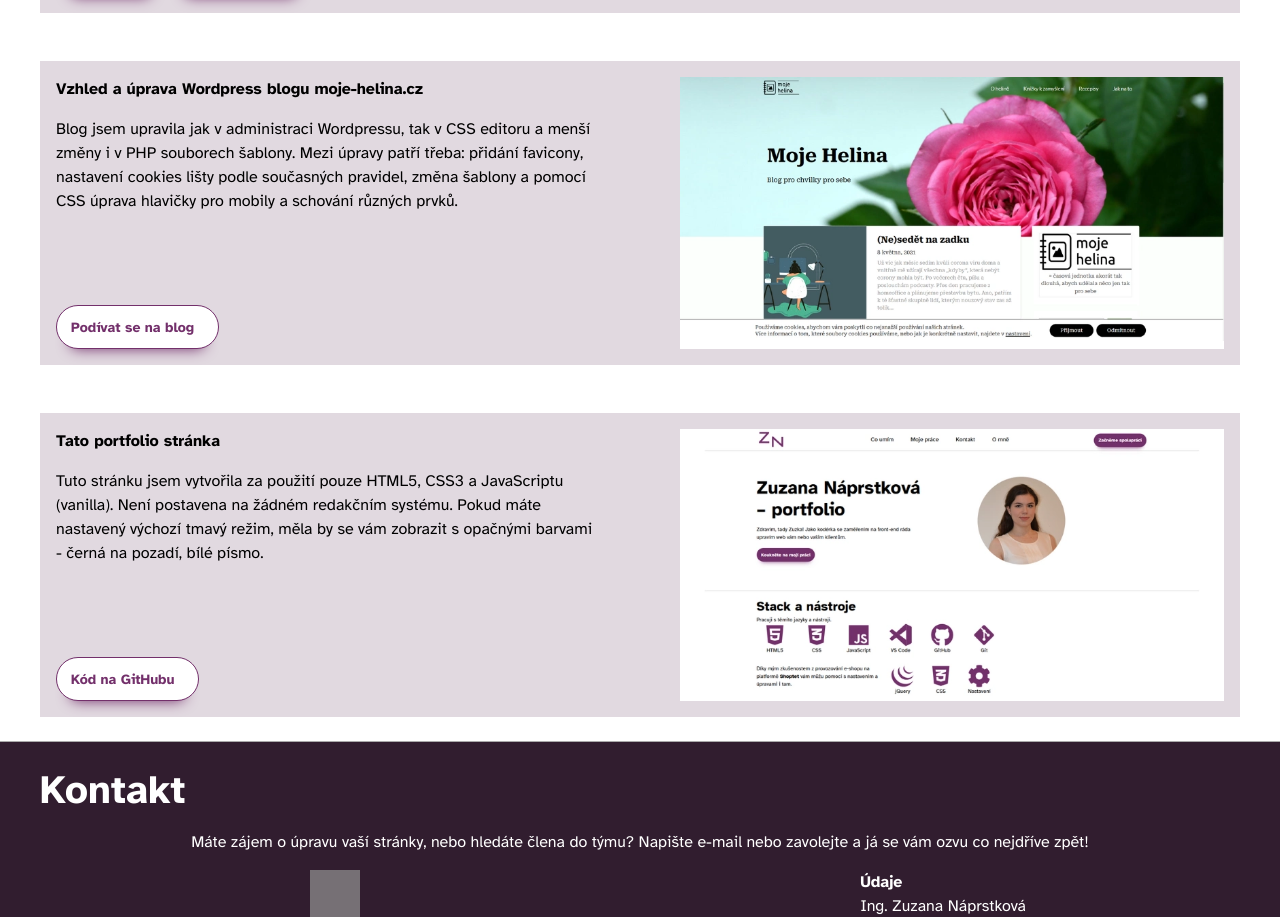
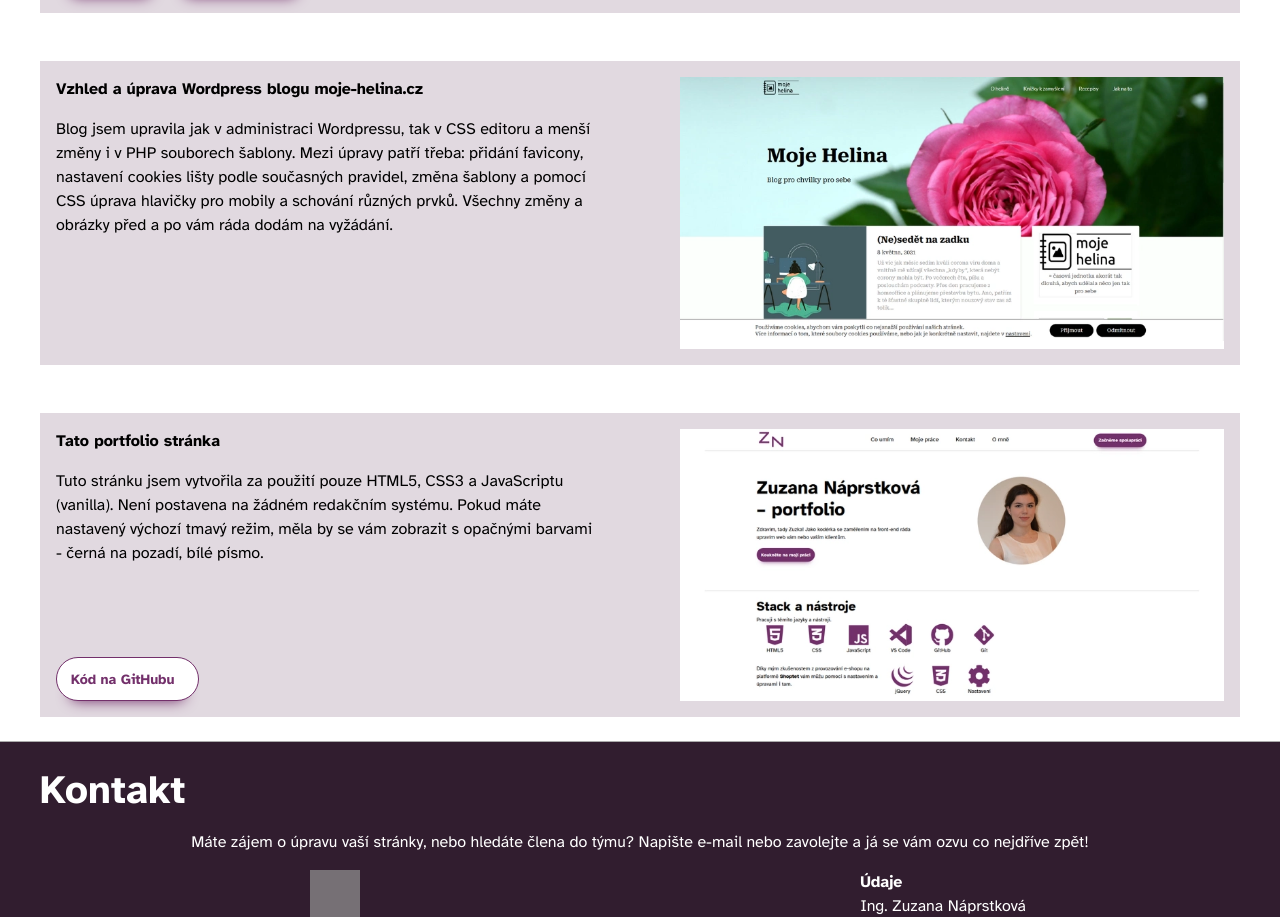
Before and after one commit to Zuzana-N/portfolio-page, a plain HTML site: page index.html in a window 1280 px wide. Shown: the part 2845-3762 px from the top of the page. Drawn offline with nearby package versions, Linux system fonts and the light colour scheme; grey boxes are pictures that could not be loaded.

Commit message:
updated blog project desc

```diff
--- a/index.html
+++ b/index.html
@@ -235,11 +235,9 @@
                 <div class="overview-card">
                     <div class="card-desc">
                         <h3 class="fs-600 fw-bold">Vzhled a úprava Wordpress blogu moje-helina.cz</h3>
-                        <p>Blog jsem upravila jak v administraci Wordpressu, tak v CSS editoru a menší změny i v PHP souborech šablony. Mezi úpravy patří třeba:
-přidání favicony, nastavení cookies lišty podle současných pravidel, změna šablony a pomocí CSS úprava hlavičky pro mobily a schování různých prvků. </p>
-                        <div class="buttons">
-                            <a class="button btn-secondary" href="https://moje-helina.cz/" target="_blank">Podívat se na blog</a>
-                        </div>
+                        <p style="margin-bottom: 0em">Blog jsem upravila jak v administraci Wordpressu, tak v CSS editoru a menší změny i v PHP souborech šablony. Mezi úpravy patří třeba:
+přidání favicony, nastavení cookies lišty podle současných pravidel, změna šablony a pomocí CSS úprava hlavičky pro mobily a schování různých prvků. Všechny změny a obrázky před a po vám ráda dodám na vyžádání.</p>
+
                     </div>
                     <div class="img-card">
                         <img src="/images/moje-helina.webp" alt="Ukázka blogu moje-helina.cz">
```
